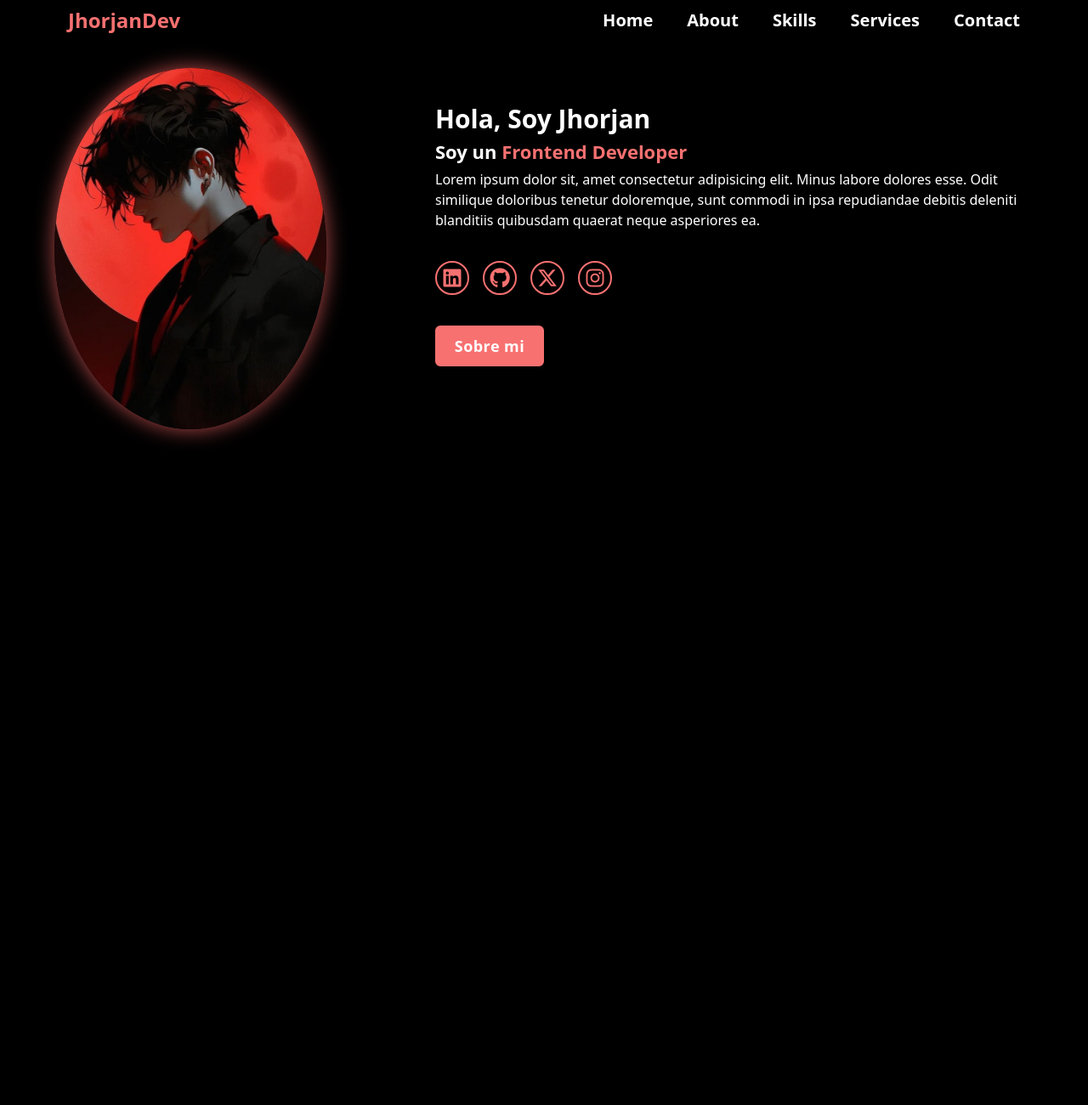
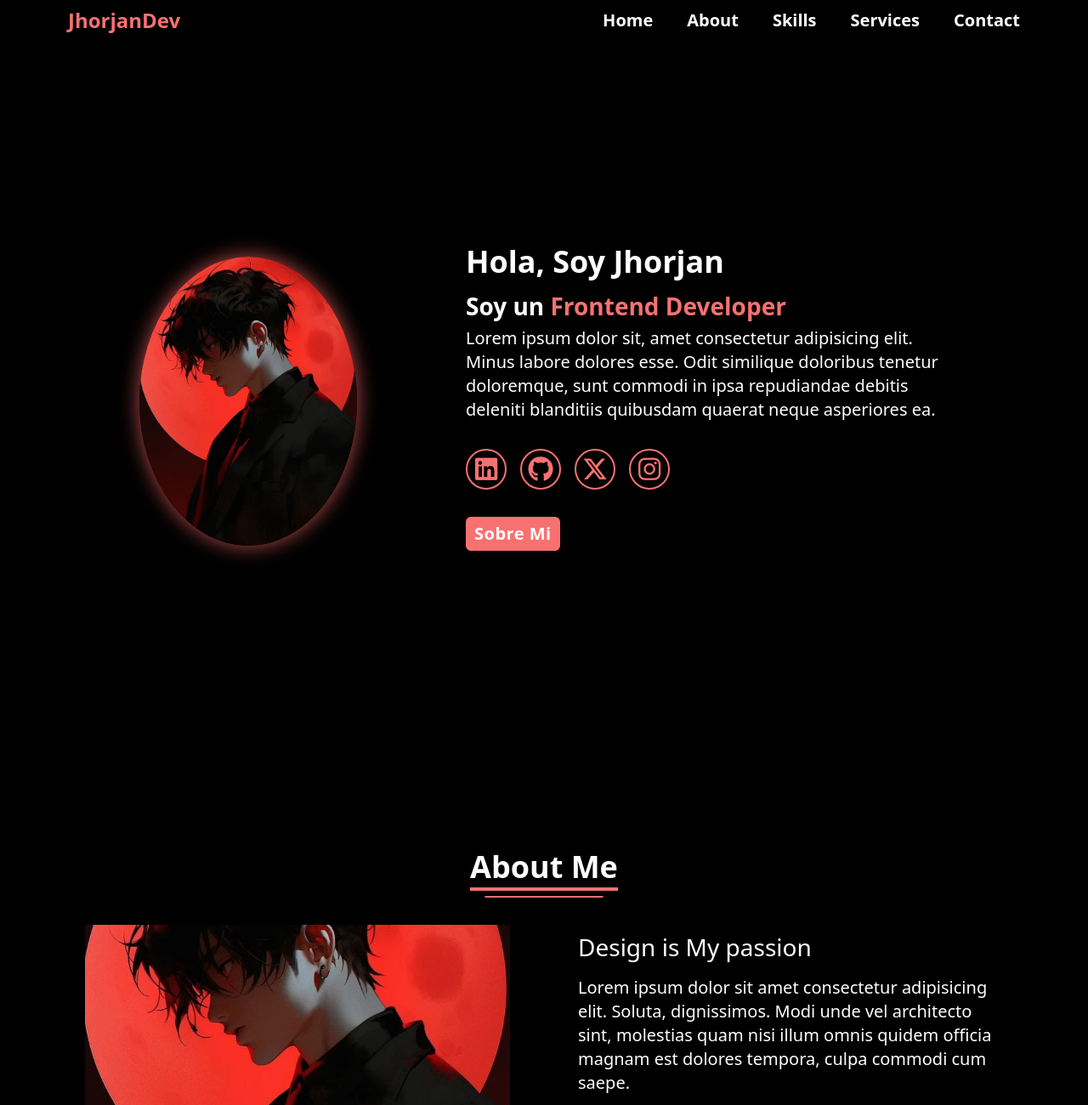
Before and after one commit to jhorjanmartinez/curriculum-vitae, an Angular app: page / in a window 1280 px wide. Shown: the top 1300 px of the page at 85% size. Before the commit the page ends 800 px from the top, so only its background shows below. Built offline with nearby package versions, Linux system fonts and the light colour scheme.

Commit message:
feat(layout): add responsive mobile layout for home and about-me

```diff
--- a/src/app/app.module.ts
+++ b/src/app/app.module.ts
@@ -4,11 +4,13 @@ import { BrowserModule } from '@angular/platform-browser';
 import { AppRoutingModule } from './app-routing.module';
 import { AppComponent } from './app.component';
 import { HomePageComponent } from './jhorjanDev/pages/home-page/home-page.component';
+import { AboutMePageComponent } from './jhorjanDev/pages/about-me-page/about-me-page.component';
 
 @NgModule({
   declarations: [
     AppComponent,
-    HomePageComponent
+    HomePageComponent,
+    AboutMePageComponent
   ],
   imports: [
     BrowserModule,
--- /dev/null
+++ b/src/app/jhorjanDev/pages/about-me-page/about-me-page.component.html
@@ -0,0 +1,116 @@
+<!-- <section class="about bg-blue-500 h-[90dvh]  lg:pt-12  lg:min-h-[calc(100dvh-3rem)] lg:flex lg:items-center  ">
+
+  <div class="content flex flex-col items-center">
+    <div class="title  relative text-white text-3xl font-semibold pb-2 before:content-[''] before:absolute before:h-1 before:w-full before:bg-red-400 before:left-0 before:bottom-0 "> <span class="relative text-white text-3xl font-semibold pb-2 after:content-[''] after:absolute after:h-[2px] after:w-[80%] after:bg-red-400 after:left-1/2 after:-bottom-2 after:-translate-x-1/2">About Me</span> </div>
+
+    <div class="about-details mt-10 grid lg:grid-cols-2 gap-x-32 items-center ">
+      <div class="left">
+        <img src="main.jpg" class="rounded-xl object-cover " alt="">
+      </div>
+      <div class="right">
+        <div class="topic text-white text-2xl font-medium mb-2 mt-5">Design is My passion</div>
+        <p>
+          Lorem ipsum dolor sit amet consectetur adipisicing elit. Soluta, dignissimos. Modi unde vel architecto sint, molestias quam nisi illum omnis quidem officia magnam est dolores tempora, culpa commodi cum saepe.
+        </p>
+        <div class="button my-4">
+          <button class="flex justify-center my-8  px-4 py-2 bg-red-400 rounded-md text-white text-lg tracking-wide font-semibold border-2 border-red-400 transition-all duration-300 ease-in cursor-pointer hover:scale-105 hover:bg-black hover:text-red-400 hover:shadow-[0_0_25px_#b74b4b]" >Dowload CV</button>
+        </div>
+      </div>
+    </div>
+  </div>
+
+</section> -->
+
+<!-- <section class="pt-12">
+  <div
+    class="h-[calc(100dvh-3rem)] w-full flex justify-between items-center flex-col"
+  >
+    <div
+      class="title relative mb-2 text-white text-3xl font-semibold pb-2 before:content-[''] before:absolute before:h-1 before:w-full before:bg-red-400 before:left-0 before:bottom-0"
+    >
+      <span
+        class="relative text-white text-3xl font-semibold pb-2 sm:text-4xl md:text-5xl lg:text-3xl after:content-[''] after:absolute after:h-[2px] after:w-[80%] after:bg-red-400 after:left-1/2 after:-bottom-1 after:-translate-x-1/2"
+        >About Me</span
+      >
+    </div>
+    <img
+      src="main.jpg"
+      class="object-cover w-full h-40 sm:h-72 md:h-[50dvh] lg:h-[44dvh]"
+      alt=""
+    />
+
+    <div>
+      <h2
+        class="text-white text-2xl font-medium mb-1 sm:text-3xl md:text-5xl md:mb-9 lg:text-3xl lg:my-2"
+      >
+        Design is My passion
+      </h2>
+      <p class="text-base sm:text-xl md:text-[28px] lg:text-lg">
+        Lorem ipsum dolor sit amet consectetur adipisicing elit. Soluta,
+        dignissimos. Modi unde vel architecto sint, molestias quam nisi illum
+        omnis quidem officia magnam est dolores tempora, culpa commodi cum
+        saepe.
+      </p>
+    </div>
+
+    <div class="my-2 self-baseline md:my-6">
+      <button
+        class="px-4 py-2 bg-red-400 rounded-md text-white text-lg tracking-wide font-semibold border-2 border-red-400 transition-all duration-300 ease-in cursor-pointer sm:text-2xl sm:font-bold sm:pt-3 sm:pb-3 md:text-3xl md:py-3 lg:text-xl lg:py-1 lg:px-2 hover:scale-105 hover:bg-black hover:text-red-400 hover:shadow-[0_0_25px_#b74b4b]"
+      >
+        Dowload Cv
+      </button>
+    </div>
+  </div>
+</section> -->
+
+<section class="pt-12">
+  <div
+    class="h-[calc(100dvh-3rem)] w-full flex justify-center items-center flex-col"
+  >
+    <div
+      class="title relative mb-7 text-white text-3xl font-semibold pb-2 lg:mb-10 before:content-[''] before:absolute before:h-1 before:w-full before:bg-red-400 before:left-0 before:bottom-0"
+    >
+      <span
+        class="relative text-white text-3xl font-semibold pb-2 sm:text-4xl md:text-5xl lg:text-3xl xl:text-4xl after:content-[''] after:absolute after:h-[2px] after:w-[80%] after:bg-red-400 after:left-1/2 after:-bottom-1 after:-translate-x-1/2"
+        >About Me</span
+      >
+    </div>
+
+    <!-- contenedor principal -->
+    <div class="w-full grid lg:grid-cols-2 lg:gap-x-20">
+      <div>
+        <img
+          src="main.jpg"
+          alt=""
+          class="object-cover mb-2 w-full h-40 sm:h-72 md:h-[50dvh] lg:h-[44dvh]"
+        />
+      </div>
+
+      <div>
+        <div>
+          <h2
+            class="text-white text-2xl font-medium mb-2 sm:text-3xl md:text-5xl md:mb-9 lg:text-3xl lg:my-2 xl:text-[28px] xl:mb-4"
+          >
+            Design is My passion
+          </h2>
+          <p
+            class="text-base mb-4 sm:text-xl md:text-[28px] lg:text-lg xl:text-xl"
+          >
+            Lorem ipsum dolor sit amet consectetur adipisicing elit. Soluta,
+            dignissimos. Modi unde vel architecto sint, molestias quam nisi
+            illum omnis quidem officia magnam est dolores tempora, culpa commodi
+            cum saepe.
+          </p>
+        </div>
+
+        <div class="my-2 self-baseline md:my-6">
+          <button
+            class="px-4 py-2 bg-red-400 rounded-md text-white text-lg tracking-wide font-semibold border-2 border-red-400 transition-all duration-300 ease-in cursor-pointer sm:text-2xl sm:font-bold sm:pt-3 sm:pb-3 md:text-3xl md:py-3 lg:text-xl lg:py-1 lg:px-2 xl:text-xl xl:py-1 xl:px-2 hover:scale-105 hover:bg-black hover:text-red-400 hover:shadow-[0_0_25px_#b74b4b]"
+          >
+            Dowload Cv
+          </button>
+        </div>
+      </div>
+    </div>
+  </div>
+</section>
--- a/src/app/jhorjanDev/pages/home-page/home-page.component.html
+++ b/src/app/jhorjanDev/pages/home-page/home-page.component.html
@@ -1,7 +1,7 @@
-<body class=" 2xl:max-w-screen-2xl 2xl:mx-auto ">
+<body class="2xl:max-w-screen-2xl 2xl:mx-auto lg:px-20">
   <header>
     <nav
-      class="z-10 bg-black/70 backdrop-blur-sm flex fixed justify-between p-2 right-0 left-0 items-center lg:px-20 2xl:max-w-screen-2xl 2xl:mx-auto"
+      class="z-10 bg-black/70 h-12 backdrop-blur-sm flex fixed justify-between p-2 right-0 left-0 items-center lg:px-20 2xl:max-w-screen-2xl 2xl:mx-auto"
     >
       <a
         href="#"
@@ -13,16 +13,33 @@
         <i class="fa-solid fa-bars fa-xl text-white"></i>
       </div>
 
-
-      <ul class="hidden lg:flex gap-x-10 text-lg font-semibold  ">
-        <li class="relative cursor-pointer text-xl text-white font-semibold transition-all duration-300 ease-linear after:absolute after:bottom-0 after:left-0 after:w-0 after:h-1 after:bg-red-400 after:transition-all after:duration-200 after:ease-linear hover:after:w-full hover:text-red-400 ">Home</li>
-        <li class="relative cursor-pointer text-xl text-white font-semibold transition-all duration-300 ease-linear after:absolute after:bottom-0 after:left-0 after:w-0 after:h-1 after:bg-red-400 after:transition-all after:duration-200 after:ease-linear hover:after:w-full hover:text-red-400 ">About</li>
-        <li class="relative cursor-pointer text-xl text-white font-semibold transition-all duration-300 ease-linear after:absolute after:bottom-0 after:left-0 after:w-0 after:h-1 after:bg-red-400 after:transition-all after:duration-200 after:ease-linear hover:after:w-full hover:text-red-400">Skills</li>
-        <li class="relative cursor-pointer text-xl text-white font-semibold transition-all duration-300 ease-linear after:absolute after:bottom-0 after:left-0 after:w-0 after:h-1 after:bg-red-400 after:transition-all after:duration-200 after:ease-linear hover:after:w-full hover:text-red-400">Services</li>
-        <li class="relative cursor-pointer text-xl text-white font-semibold transition-all duration-300 ease-linear after:absolute after:bottom-0 after:left-0 after:w-0 after:h-1 after:bg-red-400 after:transition-all after:duration-200 after:ease-linear hover:after:w-full hover:text-red-400">Contact</li>
+      <ul class="hidden lg:flex gap-x-10 text-lg font-semibold">
+        <li
+          class="relative cursor-pointer text-xl text-white font-semibold transition-all duration-300 ease-linear after:absolute after:bottom-0 after:left-0 after:w-0 after:h-1 after:bg-red-400 after:transition-all after:duration-200 after:ease-linear hover:after:w-full hover:text-red-400"
+        >
+          Home
+        </li>
+        <li
+          class="relative cursor-pointer text-xl text-white font-semibold transition-all duration-300 ease-linear after:absolute after:bottom-0 after:left-0 after:w-0 after:h-1 after:bg-red-400 after:transition-all after:duration-200 after:ease-linear hover:after:w-full hover:text-red-400"
+        >
+          About
+        </li>
+        <li
+          class="relative cursor-pointer text-xl text-white font-semibold transition-all duration-300 ease-linear after:absolute after:bottom-0 after:left-0 after:w-0 after:h-1 after:bg-red-400 after:transition-all after:duration-200 after:ease-linear hover:after:w-full hover:text-red-400"
+        >
+          Skills
+        </li>
+        <li
+          class="relative cursor-pointer text-xl text-white font-semibold transition-all duration-300 ease-linear after:absolute after:bottom-0 after:left-0 after:w-0 after:h-1 after:bg-red-400 after:transition-all after:duration-200 after:ease-linear hover:after:w-full hover:text-red-400"
+        >
+          Services
+        </li>
+        <li
+          class="relative cursor-pointer text-xl text-white font-semibold transition-all duration-300 ease-linear after:absolute after:bottom-0 after:left-0 after:w-0 after:h-1 after:bg-red-400 after:transition-all after:duration-200 after:ease-linear hover:after:w-full hover:text-red-400"
+        >
+          Contact
+        </li>
       </ul>
-
-
     </nav>
 
     <div
@@ -66,59 +83,73 @@
     </div>
   </header>
 
+  <main class="px-5 pt-12">
     <section
-    class="home h-[100dvh + 10dvh] pt-14 px-5 w-full flex justify-center items-center flex-col sm:px-10  md:px-16 lg:flex-row lg:gap-x-32 lg:pt-10 "
+      class="home h-[calc(100dvh-3rem)] pt-3 w-full flex justify-center items-center flex-col sm:px-10 md:px-16 lg:flex-row lg:gap-x-32 lg:pt-14 lg:min-h-[calc(100dvh-56px)]"
     >
-    <div class="home-img">
+      <div class="home-img flex justify-center">
         <img
           src="/main.jpg"
-        class="w-[32vw] mt-10 rounded-[50%] shadow-[0_0_25px_#b74b4b] cursor-pointer transition-all duration-200 ease-linear hover:scale-110 lg:max-h-[30rem] lg:max-w-[20rem] lg:object-cover "
+          class="rounded-[50%] w-[25dvw] object-cover shadow-[0_0_25px_#b74b4b] cursor-pointer transition-all duration-200 ease-linear md:w-64 lg:mt-10 lg:max-h-[30rem] lg:max-w-[20rem] lg:object-cover hover:scale-110"
           alt=""
         />
       </div>
 
-
-    <div class="home-content flex flex-col gap-y-1 mt-10">
-      <h1 class="text-3xl font-bold">Hola, Soy Jhorjan</h1>
-      <h3 class="typing-text text-[22px] font-semibold min-w-72">
+      <div class="home-content flex flex-col">
+        <h1
+          class="text-3xl mt-4 font-bold sm:text-4xl md:text-5xl md:mt-10 md:mb-4 lg:text-3xl xl:text-4xl"
+        >
+          Hola, Soy Jhorjan
+        </h1>
+        <h3
+          class="typing-text text-xl font-semibold sm:text-2xl mb-2 md:text-3xl lg:text-2xl xl:text-[28px]"
+        >
           Soy un
           <span
-          class="relative text-[22px] before:text-red-400 before:animate-type-words"
+            class="relative text-xl before:text-red-400 before:animate-type-words sm:text-xl md:text-3xl lg:text-2xl xl:text-[28px]"
           ></span>
         </h3>
-      <p>
+        <p
+          class="mb-4 text-base sm:text-xl sm:mb-6 md:text-[28px] md:mb-8 lg:text-lg xl:text-xl"
+        >
           Lorem ipsum dolor sit, amet consectetur adipisicing elit. Minus labore
-        dolores esse. Odit similique doloribus tenetur doloremque, sunt commodi
-        in ipsa repudiandae debitis deleniti blanditiis quibusdam quaerat neque
-        asperiores ea.
+          dolores esse. Odit similique doloribus tenetur doloremque, sunt
+          commodi in ipsa repudiandae debitis deleniti blanditiis quibusdam
+          quaerat neque asperiores ea.
         </p>
-      <div class="social-icons flex gap-x-4 mt-8">
+        <div class="social-icons flex gap-x-4 mb-4 md:mb-8">
           <a
             href="#"
-          class="flex justify-center items-center w-10 h-10 bg-transparent text-2xl text-red-400 border-2 rounded-full border-red-400 transition-all ease-in duration-300 hover:text-black hover:scale-110 hover:-translate-y-1 hover:bg-red-400 hover:shadow-[0_0_25px_#b74b4b]"
-          ><i class="fa-brands fa-linkedin"></i
+            class="flex justify-center items-center w-10 h-10 bg-transparent text-2xl text-red-400 border-2 rounded-full border-red-400 transition-all ease-in duration-300 sm:w-14 sm:h-14 lg:w-12 lg:h-12 hover:text-black hover:scale-110 hover:-translate-y-1 hover:bg-red-400 hover:shadow-[0_0_25px_#b74b4b]"
+            ><i class="fa-brands fa-linkedin sm:text-4xl lg:text-3xl"></i
           ></a>
           <a
             href="#"
-          class="flex justify-center items-center w-10 h-10 bg-transparent text-2xl text-red-400 border-2 rounded-full border-red-400 transition-all ease-in duration-300 hover:text-black hover:scale-110 hover:-translate-y-1 hover:bg-red-400 hover:shadow-[0_0_25px_#b74b4b]"
-          ><i class="fa-brands fa-github"></i
+            class="flex justify-center items-center w-10 h-10 bg-transparent text-2xl text-red-400 border-2 rounded-full border-red-400 transition-all ease-in duration-300 sm:w-14 sm:h-14 lg:w-12 lg:h-12 hover:text-black hover:scale-110 hover:-translate-y-1 hover:bg-red-400 hover:shadow-[0_0_25px_#b74b4b]"
+            ><i class="fa-brands fa-github sm:text-4xl lg:text-3xl"></i
           ></a>
           <a
             href="#"
-          class="flex justify-center items-center w-10 h-10 bg-transparent text-2xl text-red-400 border-2 rounded-full border-red-400 transition-all ease-in duration-300 hover:text-black hover:scale-110 hover:-translate-y-1 hover:bg-red-400 hover:shadow-[0_0_25px_#b74b4b]"
-          ><i class="fa-brands fa-x-twitter"></i
+            class="flex justify-center items-center w-10 h-10 bg-transparent text-2xl text-red-400 border-2 rounded-full border-red-400 transition-all ease-in duration-300 sm:w-14 sm:h-14 lg:w-12 lg:h-12 hover:text-black hover:scale-110 hover:-translate-y-1 hover:bg-red-400 hover:shadow-[0_0_25px_#b74b4b]"
+            ><i class="fa-brands fa-x-twitter sm:text-4xl lg:text-3xl"></i
           ></a>
           <a
             href="#"
-          class="flex justify-center items-center w-10 h-10 bg-transparent text-2xl text-red-400 border-2 rounded-full border-red-400 transition-all ease-in duration-300 hover:text-black hover:scale-110 hover:-translate-y-1 hover:bg-red-400 hover:shadow-[0_0_25px_#b74b4b]"
-          ><i class="fa-brands fa-instagram"></i
+            class="flex justify-center items-center w-10 h-10 bg-transparent text-2xl text-red-400 border-2 rounded-full border-red-400 transition-all ease-in duration-300 sm:w-14 sm:h-14 lg:w-12 lg:h-12 hover:text-black hover:scale-110 hover:-translate-y-1 hover:bg-red-400 hover:shadow-[0_0_25px_#b74b4b]"
+            ><i class="fa-brands fa-instagram sm:text-4xl lg:text-3xl"></i
           ></a>
         </div>
-      <a
-        href="#"
-        class="btn flex justify-center my-8 w-32 px-4 py-2 bg-red-400 rounded-md text-white text-lg tracking-wide font-semibold border-2 border-red-400 transition-all duration-300 ease-in cursor-pointer hover:scale-105 hover:bg-black hover:text-red-400 hover:shadow-[0_0_25px_#b74b4b] "
-        >Sobre mi</a
+
+        <div class="button mb-2">
+          <button
+            class="flex justify-center px-4 py-2 bg-red-400 rounded-md text-white text-lg tracking-wide font-semibold border-2 border-red-400 transition-all duration-300 ease-in cursor-pointer sm:text-2xl sm:font-bold sm:pt-3 sm:pb-3 md:text-3xl lg:text-2xl lg:py-1 lg:px-2 xl:text-xl xl:py-1 xl:px-2 hover:scale-105 hover:bg-black hover:text-red-400 hover:shadow-[0_0_25px_#b74b4b]"
           >
+            Sobre Mi
+          </button>
+        </div>
       </div>
     </section>
+
+    <app-about-me-page></app-about-me-page>
+  </main>
 </body>
```
Also changed, not shown: src/app/jhorjanDev/pages/about-me-page/about-me-page.component.ts (added, +10 -0 lines), src/app/jhorjanDev/pages/about-me-page/about-me-page.component.css (added). Lines whose indentation alone changed are shown as unchanged.
